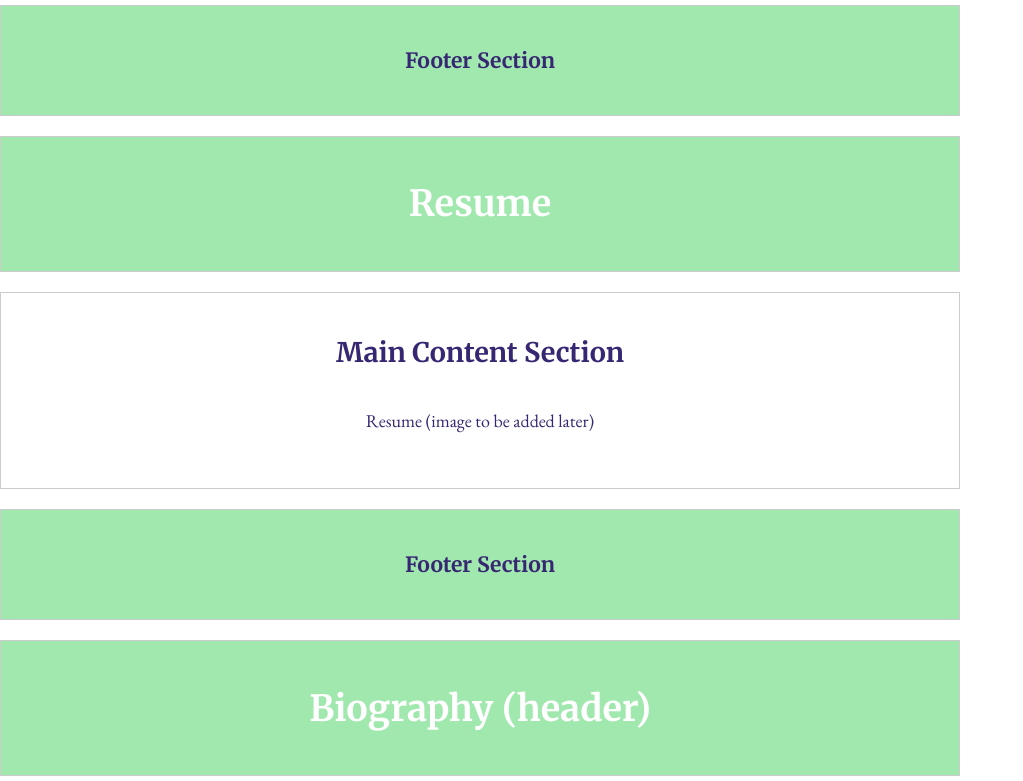
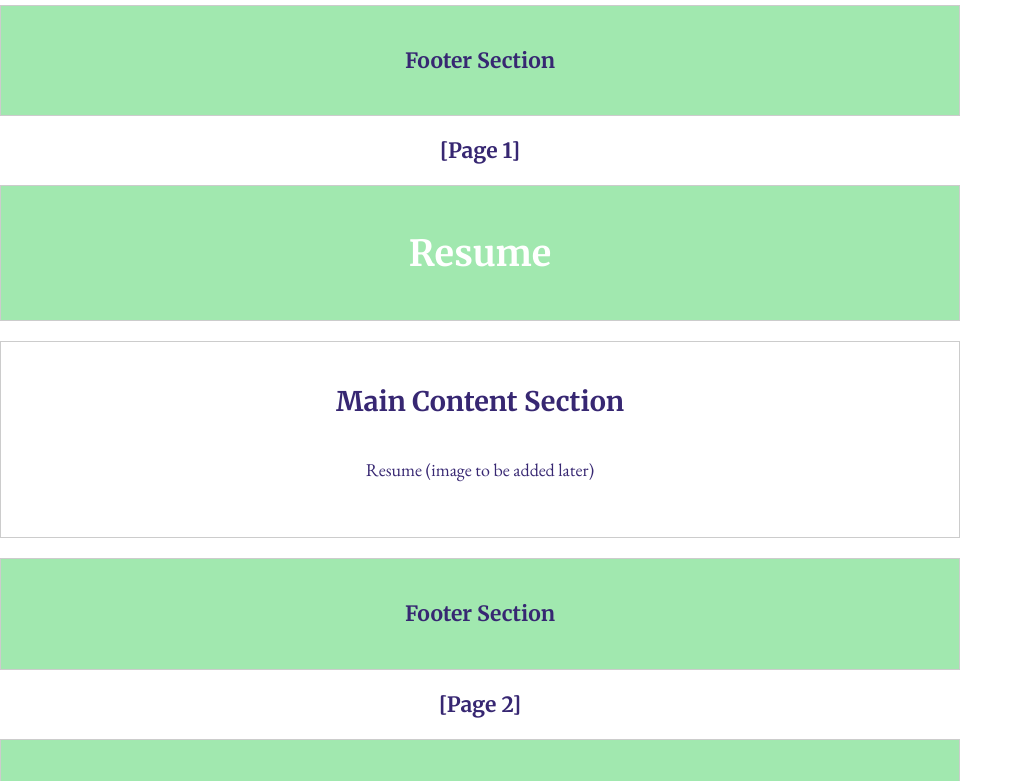
Before and after one commit to alexanderkokona/wdd130, a plain HTML site: page wwr/personal-site-plan.html in a window 1280 px wide. Shown: the part 2820-3601 px from the top of the page, without its empty margins (0-1023 px from the left). Drawn offline with nearby package versions, Linux system fonts and the light colour scheme.

Commit message:
formating

```diff
--- a/wwr/personal-site-plan.html
+++ b/wwr/personal-site-plan.html
@@ -155,6 +155,7 @@
     </footer>
 </body>
 </html>
+    <h3>[Page 1]</h3>
 
 <!--Page 2-->
 <!DOCTYPE html>
@@ -196,6 +197,8 @@
     </footer>
 </body>
 </html>
+
+    <h3>[Page 2]</h3>
 
 <!--Page 3-->
 <!DOCTYPE html>
@@ -240,15 +243,15 @@
 </body>
 </html>
 
+<h3>[Page 3]</h3>
+
+
 <h2>Wireframes</h2>
 <!-- Create an additional wireframe for your site. List it here below the Home page wireframe. -->
     <img src="https://byui-wdd.github.io/wdd130/rafting_images/wireframe_home.png" alt="home page wireframe" />
     <img src="images/Personal1.jpg" alt="Personal Home and Projects" />
     <img src="images/Personal2.jpg" alt="Personal Resume and Bio" />
 
-    <h3>[Page 2]</h3>
-
-    <h3>[Page 3]</h3>
 </h2>
 
   </main>
```
